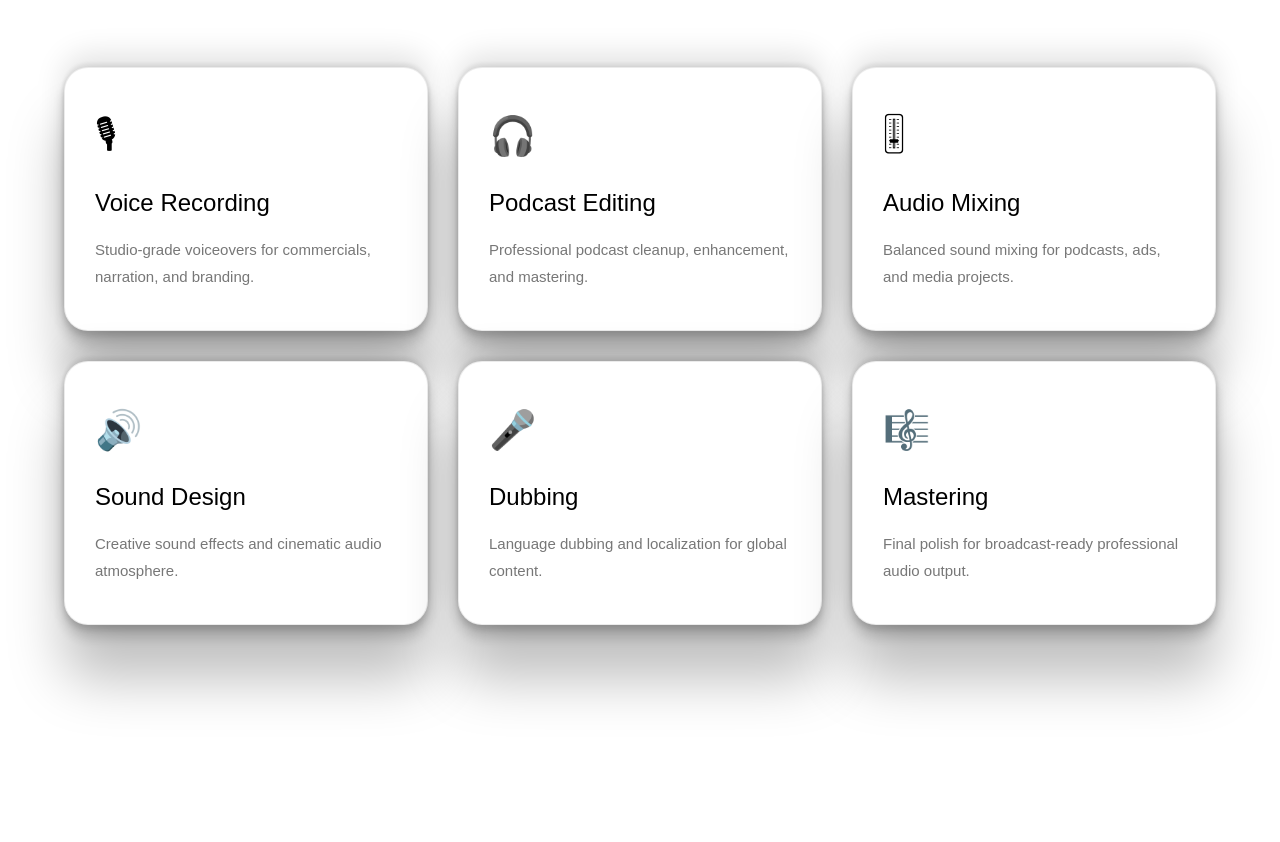
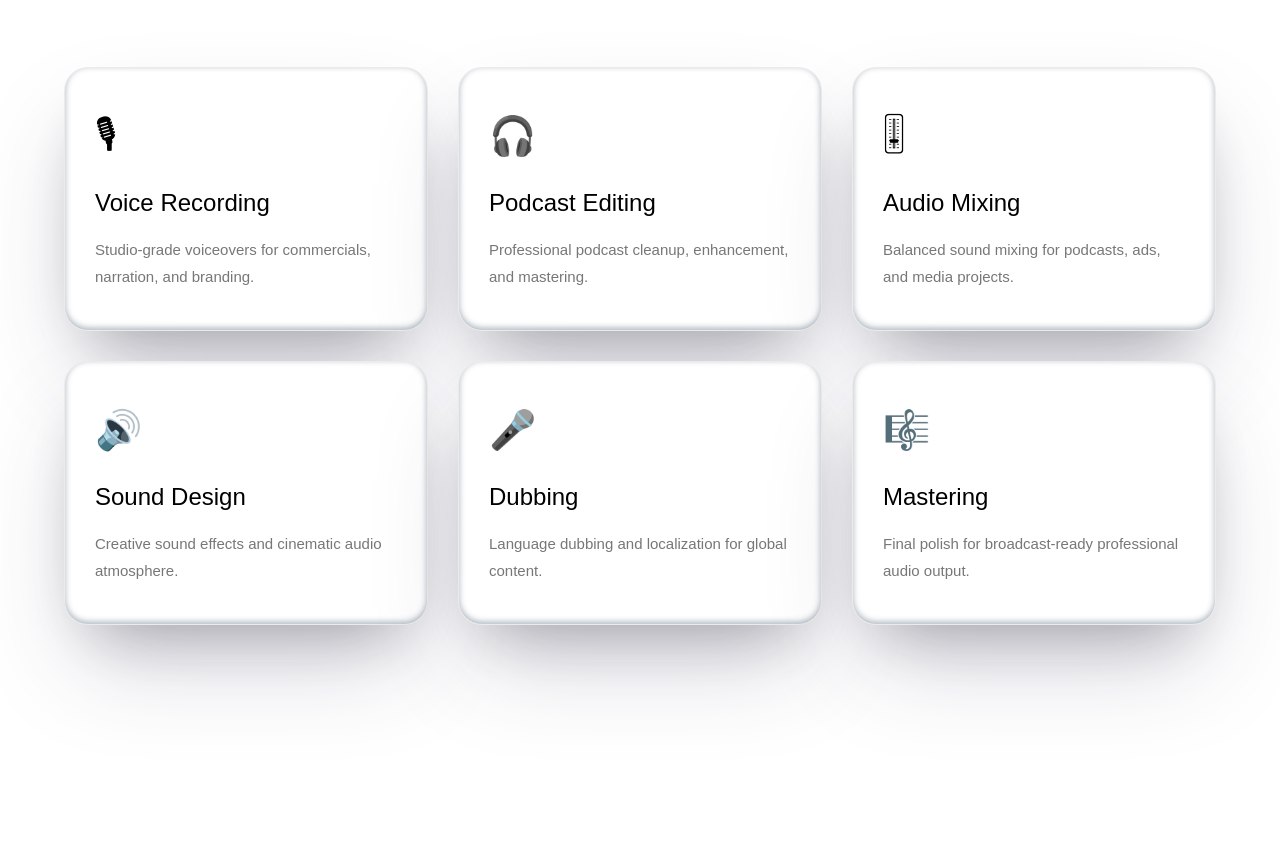
Before and after one commit to jadamanikanta/voiceover-audio-productionstudio, a plain HTML site: page index.html in a window 1280 px wide. Shown: the part 1294-2136 px from the top of the page. Drawn offline with nearby package versions, Linux system fonts and the light colour scheme; a script that the page names is missing.

Commit message:
first commit

```diff
--- a/home-1/home.css
+++ b/home-1/home.css
@@ -250,7 +250,7 @@ body.dark-mode .floating-card p {
     border-radius: 24px;
     transition: all 0.45s ease;
     background: var(--bg-color);
-    box-shadow: rgba(0, 0, 0, 0.25) 0px 54px 55px, rgba(0, 0, 0, 0.12) 0px -12px 30px, rgba(0, 0, 0, 0.12) 0px 4px 6px, rgba(0, 0, 0, 0.17) 0px 12px 13px, rgba(0, 0, 0, 0.09) 0px -3px 5px;
+    box-shadow: rgba(50, 50, 93, 0.25) 0px 50px 100px -20px, rgba(0, 0, 0, 0.3) 0px 30px 60px -30px, rgba(10, 37, 64, 0.35) 0px -2px 6px 0px inset;
     position: relative;
     overflow: hidden;
     backdrop-filter: blur(8px);
```
